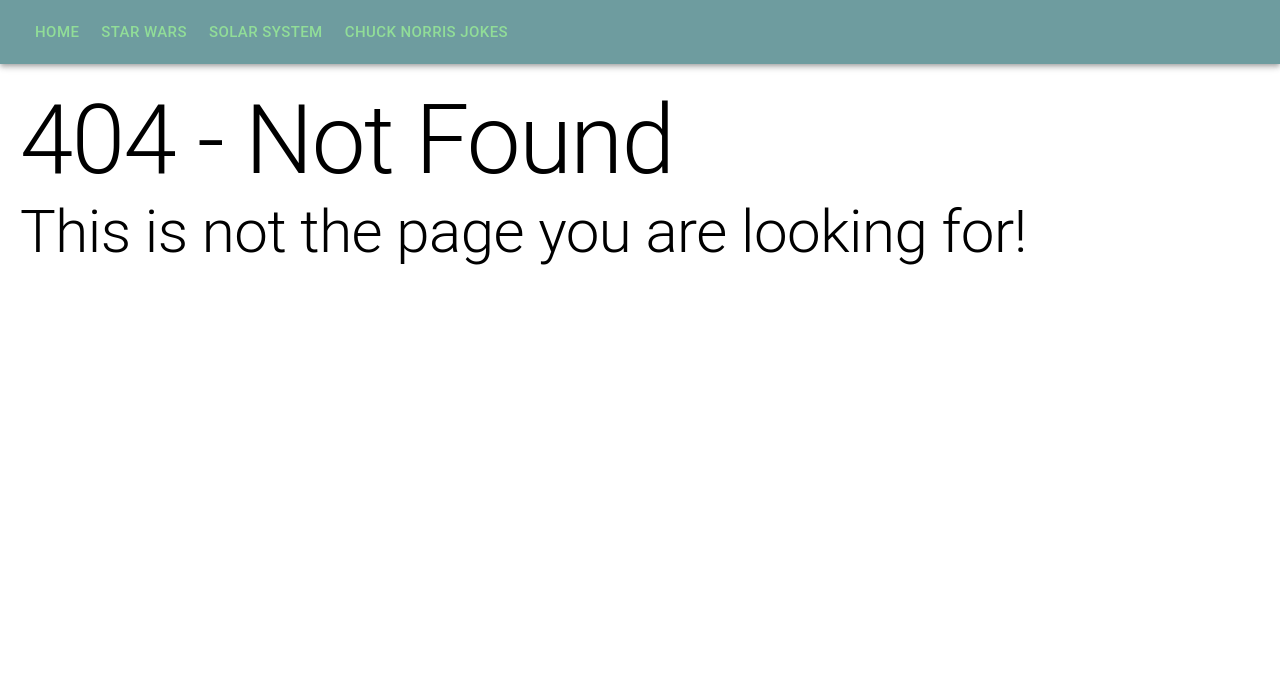
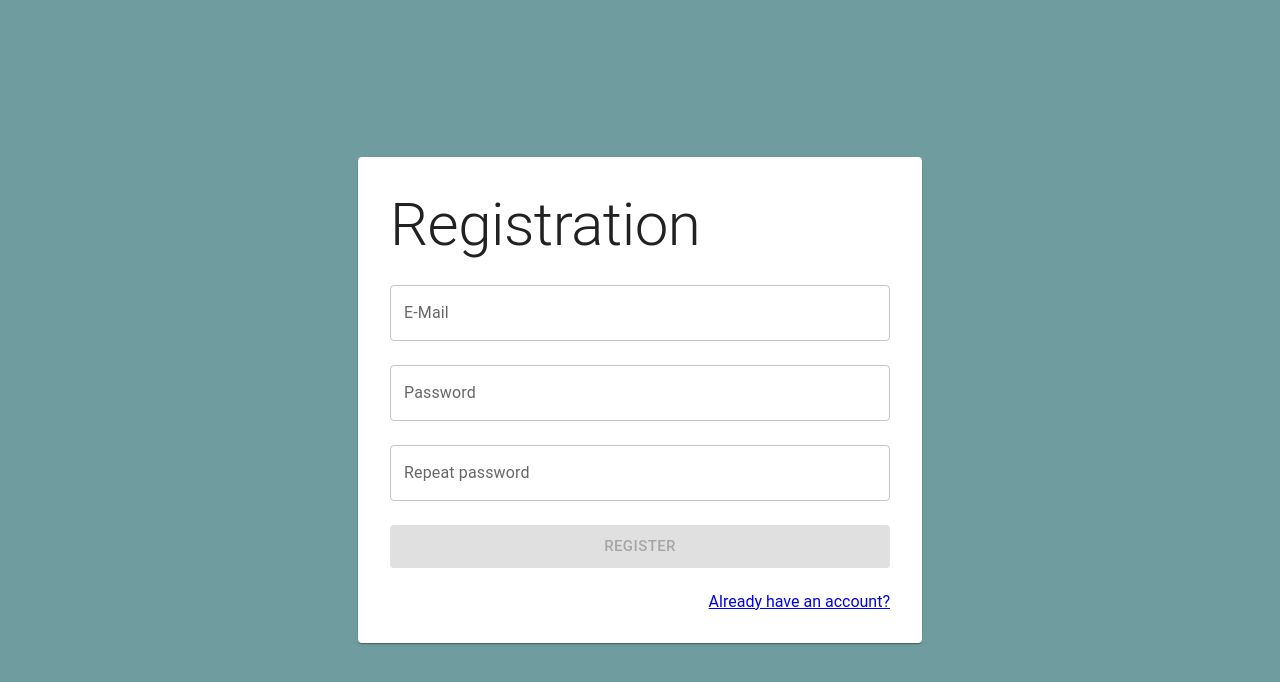
Before and after one commit to it-economics/react-training-2025-04-02--04, a React (Vite) app in the folder apps/react-training-2025-04-02--04/: page /register in a window 1280 px wide. Before the commit this address had no page. Shown: the top 682 px of the page. Built offline with nearby package versions, Linux system fonts and the light colour scheme.

Commit message:
Add registration page

```diff
--- /dev/null
+++ b/apps/react-training-2025-04-02--04/src/auth/auth-utils.tsx
@@ -0,0 +1,14 @@
+import sha256 from 'crypto-js/sha256';
+
+const API_URL = 'http://localhost:9000';
+
+const generateAuthHeader = (email: string, password: string) =>
+  `Basic ${email}:${sha256(password)}`;
+
+export const register = (email: string, password: string) =>
+  fetch(`${API_URL}/register`, {
+    method: 'POST',
+    headers: { authorization: generateAuthHeader(email, password) },
+  }).catch((err) => console.error(err));
+
+export const login = (email: string, password: string) => Promise.resolve()
--- /dev/null
+++ b/apps/react-training-2025-04-02--04/src/components/register-form/RegisterForm.tsx
@@ -0,0 +1,112 @@
+import {
+  Box,
+  Button,
+  Paper,
+  Stack,
+  TextField,
+  Typography,
+} from '@mui/material';
+import { Field, FieldProps, Form, Formik } from 'formik';
+import { Link } from 'react-router-dom';
+import { object, ref, string } from 'yup';
+import { register } from '../../auth/auth-utils';
+import { getErrors } from '../../utils/formik';
+
+interface RegisterFormState {
+  email: string;
+  password: string;
+  repeatPassword: string;
+}
+
+const initialValues: RegisterFormState = {
+  email: '',
+  password: '',
+  repeatPassword: '',
+};
+
+export const RegisterForm = () => (
+  <Box
+    sx={(theme) => ({
+      height: '100vh',
+      width: '100vw',
+      display: 'flex',
+      alignItems: 'center',
+      backgroundColor: theme.palette.primary.main,
+    })}
+  >
+    <Paper
+      sx={{ width: '80%', maxWidth: '500px', margin: 'auto', padding: '2rem' }}
+    >
+      <Formik
+        initialValues={initialValues}
+        validationSchema={RegistrationSchema}
+        onSubmit={(values, { setSubmitting }) => {
+          console.log(values);
+          setSubmitting(true);
+          register(values.email, values.password)
+            .then(() => console.log('Registration successful'))
+            .catch(() => console.error('Registration failed :('))
+            .finally(() => setSubmitting(false));
+        }}
+      >
+        {({ isValid, isSubmitting, dirty }) => (
+          <Form>
+            <Stack spacing={3}>
+              <Typography variant="h2">Registration</Typography>
+              <Field name="email">
+                {({ field, form }: FieldProps<string>) => (
+                  <TextField
+                    {...field}
+                    label="E-Mail"
+                    type="email"
+                    error={!!getErrors(field.name, form)}
+                    helperText={getErrors(field.name, form)}
+                  />
+                )}
+              </Field>
+              <Field name="password">
+                {({ field, form }: FieldProps<string>) => (
+                  <TextField
+                    {...field}
+                    label="Password"
+                    type="password"
+                    error={!!getErrors(field.name, form)}
+                    helperText={getErrors(field.name, form)}
+                  />
+                )}
+              </Field>
+              <Field name="repeatPassword">
+                {({ field, form }: FieldProps<string>) => (
+                  <TextField
+                    {...field}
+                    label="Repeat password"
+                    type="password"
+                    error={!!getErrors(field.name, form)}
+                    helperText={getErrors(field.name, form)}
+                  />
+                )}
+              </Field>
+
+              <Button variant="contained" type="submit" loading={isSubmitting} disabled={!isValid || !dirty}>
+                Register
+              </Button>
+              <Stack direction="row-reverse">
+                <Link to="/login">Already have an account?</Link>
+              </Stack>
+            </Stack>
+          </Form>
+        )}
+      </Formik>
+    </Paper>
+  </Box>
+);
+
+const RegistrationSchema = object().shape({
+  email: string().email('Not a valid email').required('Email is required'),
+  password: string()
+    .min(8, 'Password is too short')
+    .required('Password is required'),
+  repeatPassword: string()
+    .oneOf(['', ref('password')], 'Passwords must match')
+    .required('Repeat password is required'),
+});
--- /dev/null
+++ b/apps/react-training-2025-04-02--04/src/pages/register/index.ts
@@ -0,0 +1,3 @@
+import { RegisterPage } from './register';
+
+export default RegisterPage;
--- /dev/null
+++ b/apps/react-training-2025-04-02--04/src/pages/register/register.tsx
@@ -0,0 +1,3 @@
+import { RegisterForm } from '../../components/register-form/RegisterForm';
+
+export const RegisterPage = () => <RegisterForm />
--- a/apps/react-training-2025-04-02--04/src/router.tsx
+++ b/apps/react-training-2025-04-02--04/src/router.tsx
@@ -9,8 +9,13 @@ const Joke = lazy(() => import('./pages/joke'));
 const StarWars = lazy(() => import('./pages/star-wars'));
 const SolarSystem = lazy(() => import('./pages/solar-system'));
 const NotFound = lazy(() => import('./pages/not-found'));
+const Register = lazy(() => import('./pages/register'));
 
 export const router = createBrowserRouter([
+  {
+    path: '',
+    element: <Outlet />,
+    children: [
       {
         path: '',
         element: <App />,
@@ -41,7 +46,10 @@ export const router = createBrowserRouter([
               },
             ],
           },
-      { path: '*', element: <NotFound /> },
+        ],
+      },
+      { path: 'register', element: <Register /> },
+      { path: '*', element: <NotFound /> }
     ],
   },
 ]);
--- /dev/null
+++ b/apps/react-training-2025-04-02--04/src/utils/formik.ts
@@ -0,0 +1,8 @@
+import { FieldProps } from 'formik';
+
+export const getErrors = (name: string, form: FieldProps['form']) => {
+  const errors = form.errors[name] as string;
+  const touched = form.touched[name];
+
+  return errors && touched ? errors : '';
+};
```
Also changed, not shown: package.json (+6 -2 lines), 1 other file (tests, documents, lock files or other folders). Lines whose indentation alone changed are shown as unchanged.
